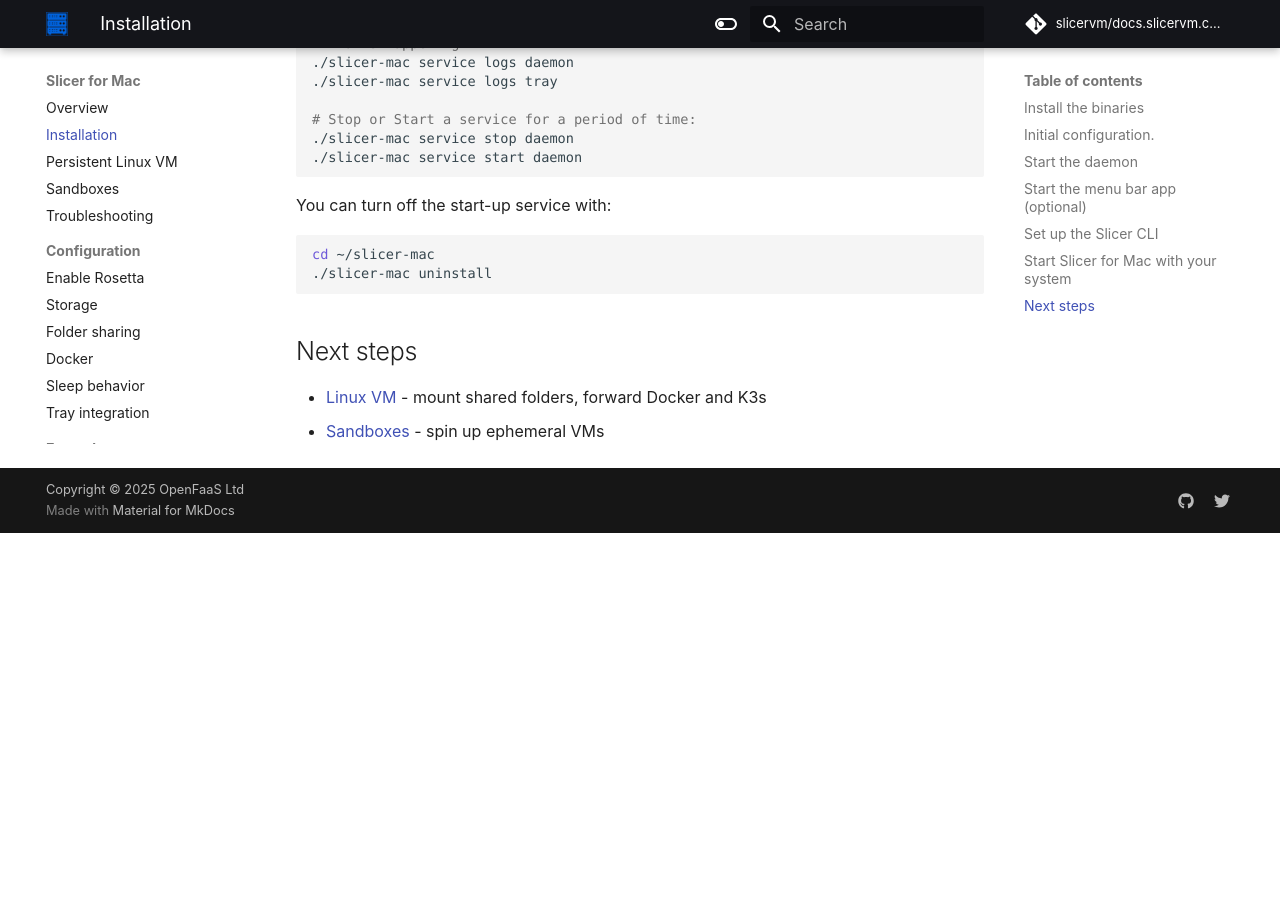
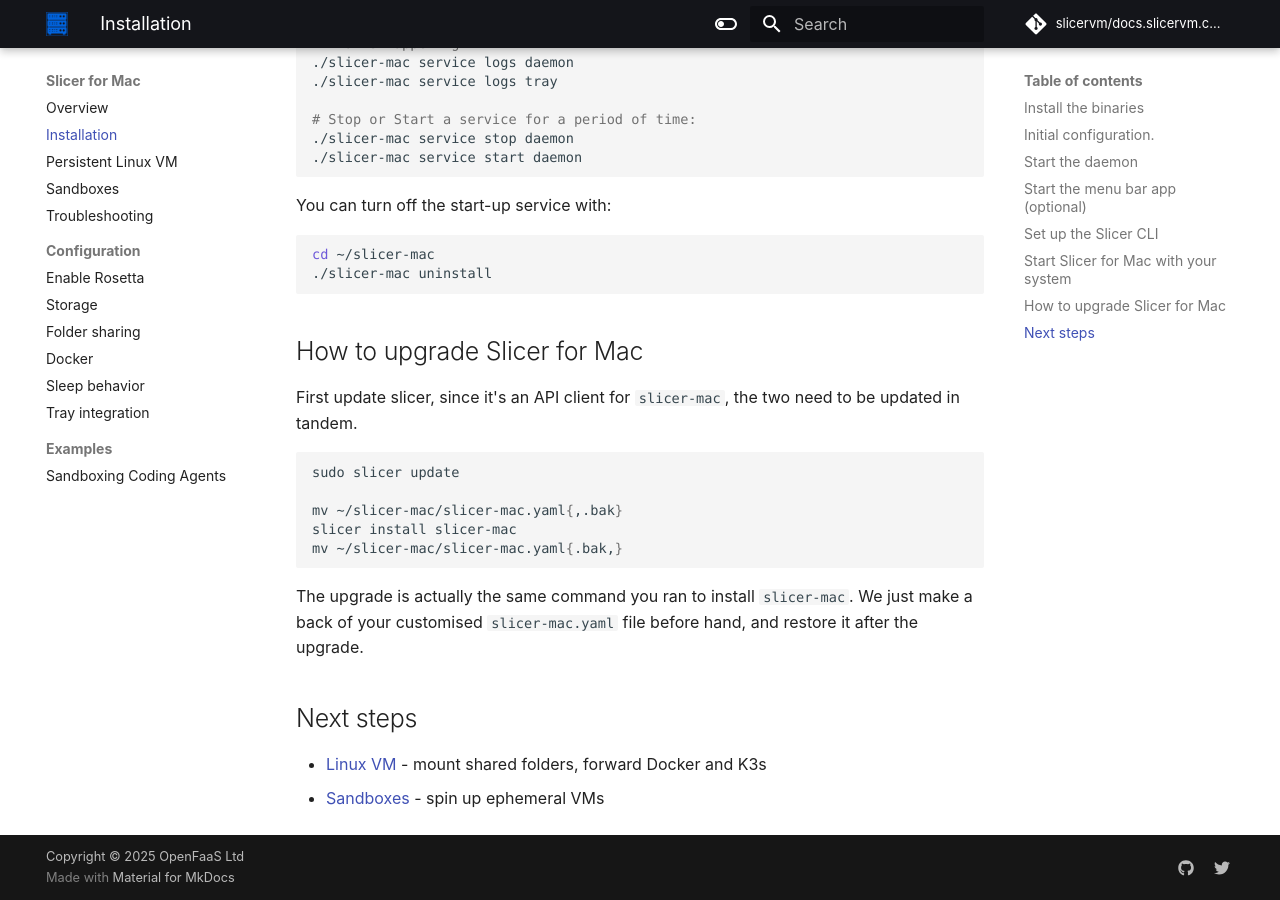
Before and after one commit to slicervm/docs.slicervm.com, an MkDocs documentation site: the page built from docs/mac/installation.md, in a window 1280 px wide and 900 px high, scrolled down 4445 px. Built offline with MkDocs 1.6.1 and Material for MkDocs 9.7.7, drawn with Linux system fonts in a browser that asks for light colours; some web fonts are replaced; comment, search, counter and statistics services are not loaded; before the commit the page ends 4978 px from its top, so only the background shows below that.

Commit message:
Note on upgrades for slicer-mac
Signed-off-by: Alex Ellis (OpenFaaS Ltd) <alexellis2@gmail.com>

````diff
--- a/docs/mac/installation.md
+++ b/docs/mac/installation.md
@@ -33,7 +33,6 @@
 First of all, get used to it, leave it in the path we recommend (`~/slicer-mac`) and explore the use-cases you have in mind.
 
 The `slicer-mac` OCI bundle includes a default `slicer-mac.yaml` in the folder after install, so you can use that file directly.
-
 
 The generated `slicer-mac.yaml` has two host groups:
 
@@ -197,6 +196,20 @@
 ./slicer-mac uninstall
 ```
 
+## How to upgrade Slicer for Mac
+
+First update slicer, since it's an API client for `slicer-mac`, the two need to be updated in tandem.
+
+```bash
+sudo slicer update
+
+mv ~/slicer-mac/slicer-mac.yaml{,.bak}
+slicer install slicer-mac
+mv ~/slicer-mac/slicer-mac.yaml{.bak,}
+```
+
+The upgrade is actually the same command you ran to install `slicer-mac`. We just make a back of your customised `slicer-mac.yaml` file before hand, and restore it after the upgrade.
+
 ## Next steps
 
 - [Linux VM](/mac/linux-vm) - mount shared folders, forward Docker and K3s
````
